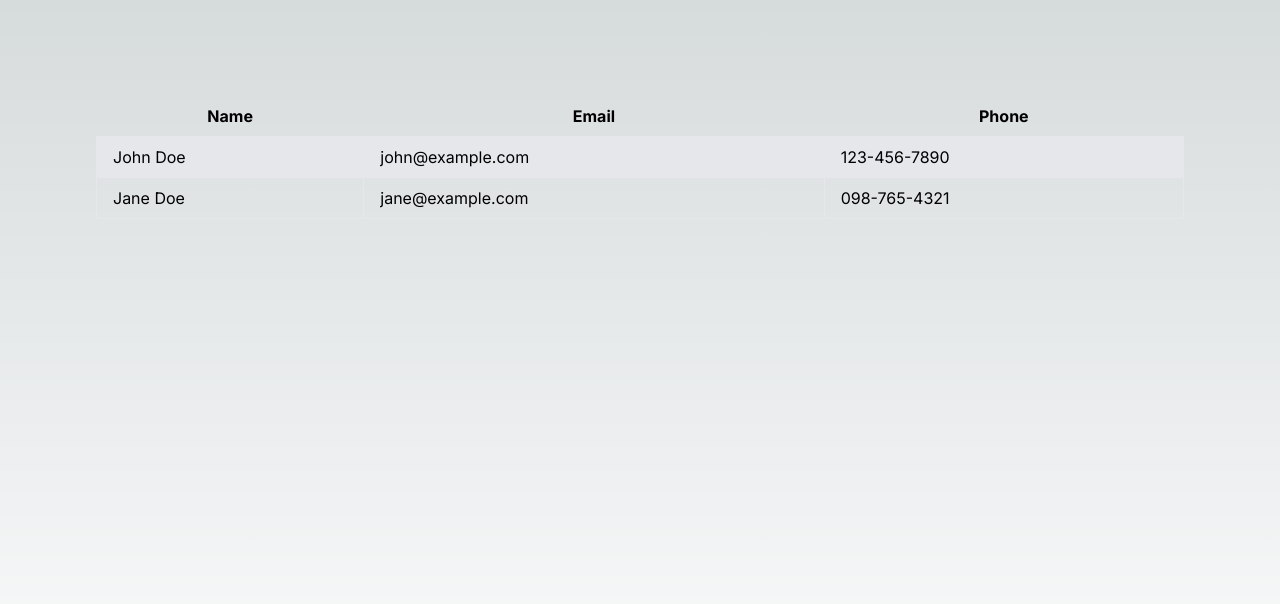
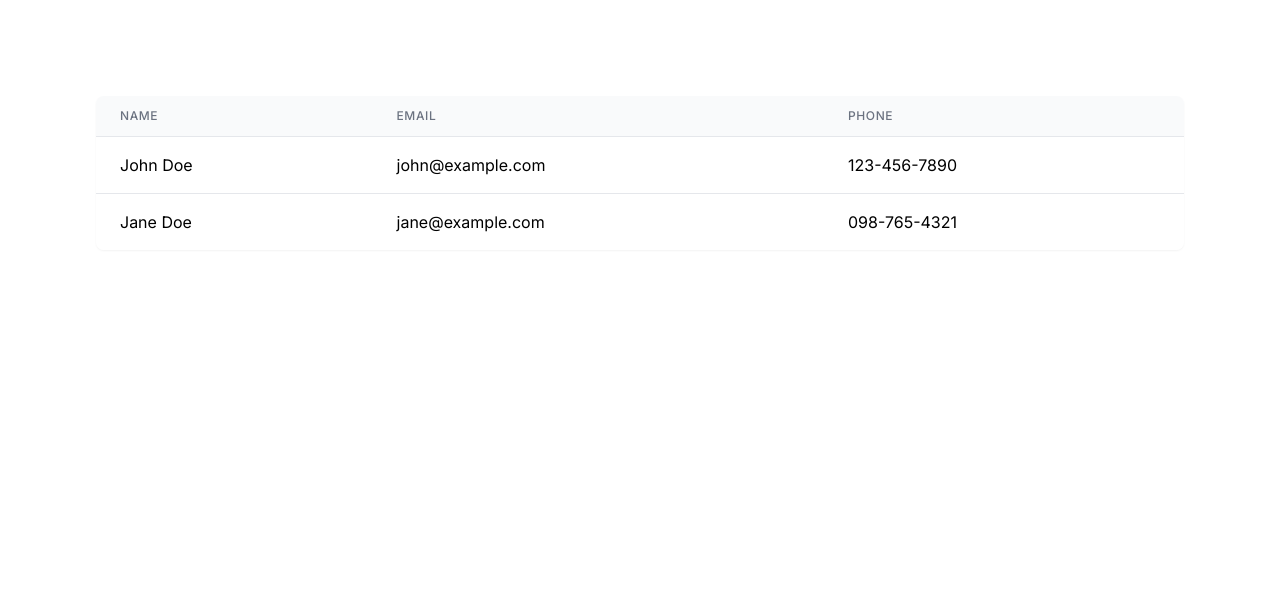
Before and after one commit to imagine-bot/29242, a Next.js app: page / in a window 1280 px wide. Shown: the top 604 px of the page. Built offline with nearby package versions, Linux system fonts and the light colour scheme.

Commit message:
Commit from Stub AI

```diff
--- a/components/UserList.tsx
+++ b/components/UserList.tsx
@@ -12,20 +12,20 @@ type UserListProps = {
 
 const UserList: React.FC<UserListProps> = ({ users }) => {
   return (
-    <table className="table-auto w-full">
-      <thead>
+    <table className="min-w-full divide-y divide-gray-200 shadow-sm rounded-lg overflow-hidden">
+      <thead className="bg-gray-50">
         <tr>
-          <th className="px-4 py-2">Name</th>
-          <th className="px-4 py-2">Email</th>
-          <th className="px-4 py-2">Phone</th>
+          <th className="px-6 py-3 text-left text-xs font-medium text-gray-500 uppercase tracking-wider">Name</th>
+          <th className="px-6 py-3 text-left text-xs font-medium text-gray-500 uppercase tracking-wider">Email</th>
+          <th className="px-6 py-3 text-left text-xs font-medium text-gray-500 uppercase tracking-wider">Phone</th>
         </tr>
       </thead>
-      <tbody>
+      <tbody className="bg-white divide-y divide-gray-200">
         {users.map((user, index) => (
-          <tr key={index} className={index % 2 === 0 ? 'bg-gray-200' : ''}>
-            <td className="border px-4 py-2">{user.name}</td>
-            <td className="border px-4 py-2">{user.email}</td>
-            <td className="border px-4 py-2">{user.phone}</td>
+          <tr key={index}>
+            <td className="px-6 py-4 whitespace-nowrap">{user.name}</td>
+            <td className="px-6 py-4 whitespace-nowrap">{user.email}</td>
+            <td className="px-6 py-4 whitespace-nowrap">{user.phone}</td>
           </tr>
         ))}
       </tbody>
--- a/pages/index.tsx
+++ b/pages/index.tsx
@@ -13,7 +13,7 @@ export default function Home() {
 
   return (
     <main
-      className={`flex min-h-screen flex-col items-center justify-between p-24 ${inter.className}`}
+      className={`flex min-h-screen flex-col items-center justify-between p-24 bg-white ${inter.className}`}
     >
       <UserList users={users} />
     </main>
```
